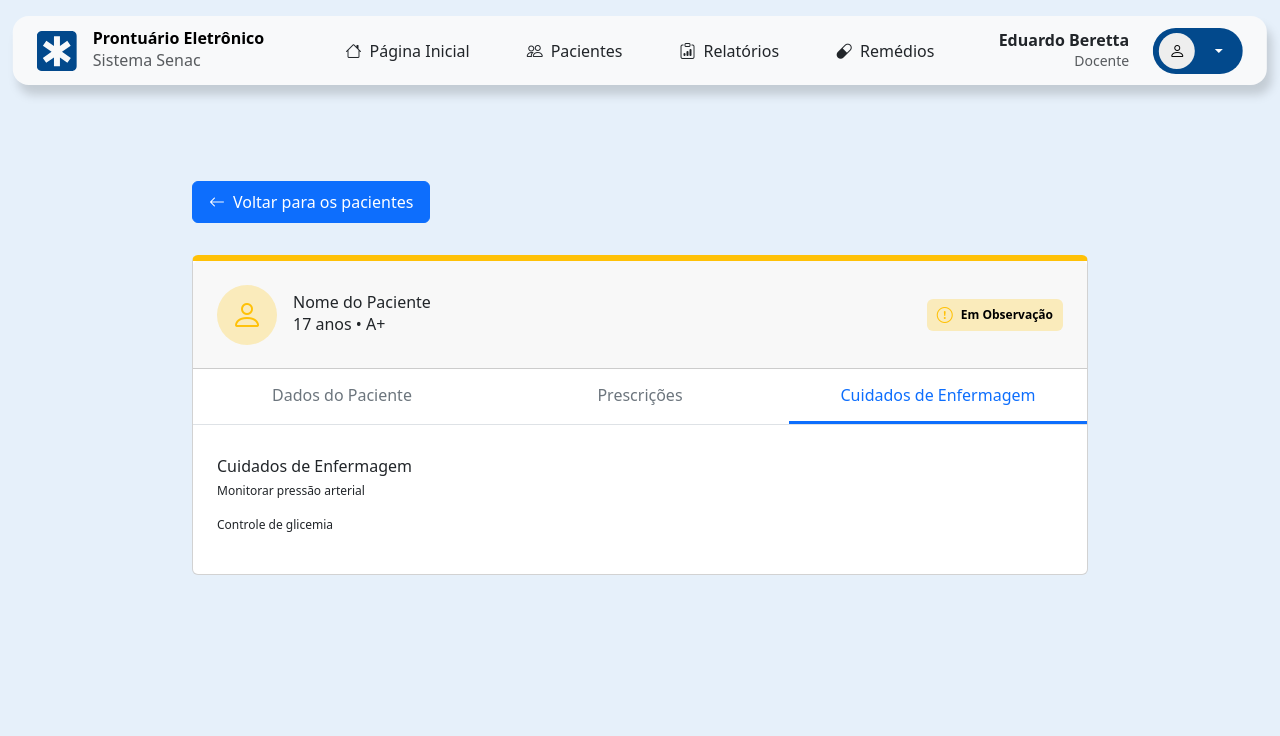
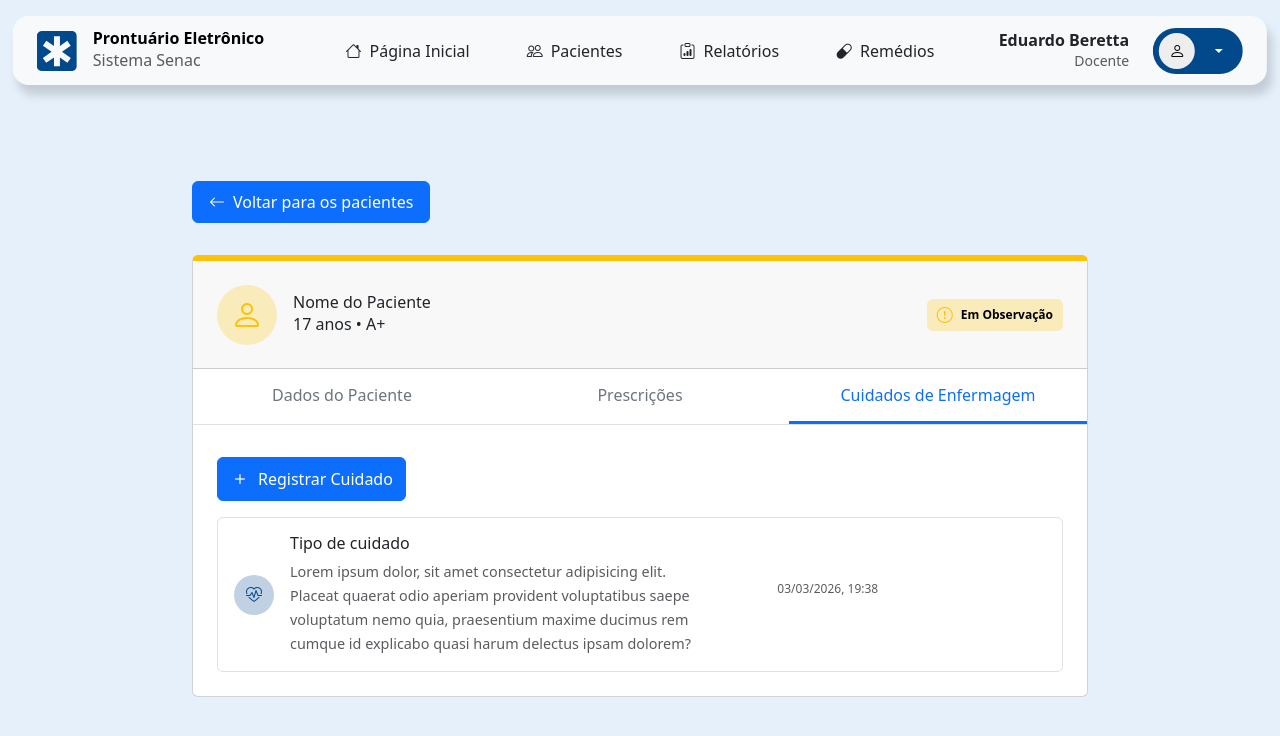
Before and after one commit to eduardoberettarod/PI-prontuario-eletronico, a React (Vite) app: page /prontuario in a window 1280 px wide. Both pictures are taken after a click on the button "Cuidados de Enfermagem". Shown: the top 736 px of the page. Built offline with nearby package versions, Linux system fonts and the light colour scheme.

Commit message:
Prontuario
dando continuidade na pagina de prontuario.

```diff
--- a/src/pages/Pacientes/Pacientes.jsx
+++ b/src/pages/Pacientes/Pacientes.jsx
@@ -387,7 +387,7 @@ VALIDAÇÃO PARA O FORM CRIAR PACIENTE
                     <div className="collapse" id="FormularioFiltro" ref={collapseRef}>
                         <form className="row g-3 form-control d-flex mt-3 m-0" ref={formFiltro}>
 
-                            <div className="col-md-4">
+                            <div className="col-md-6">
                                 <label className="form-label">Status do Paciente</label>
                                 <select className="form-select">
                                     <option value="">Todos os status</option>
@@ -397,17 +397,8 @@ VALIDAÇÃO PARA O FORM CRIAR PACIENTE
                                 </select>
                             </div>
 
-                            <div className="col-md-4">
-                                <label className="form-label">Equipe</label>
-                                <select className="form-select">
-                                    <option value="">Todas as Equipes</option>
-                                    <option value="ClinicaMedica">Equipe Azul - Clínica Médica</option>
-                                    <option value="Cardologia">Equipe Verde - Cardologia</option>
-                                    <option value="UTI">Equipe Vermelha - UTI</option>
-                                </select>
-                            </div>
 
-                            <div className="col-md-4">
+                            <div className="col-md-6">
                                 <label className="form-label">Convênio</label>
                                 <select className="form-select">
                                     <option value="">Todos os convênios</option>
--- a/src/pages/Prontuarios/Prontuario.css
+++ b/src/pages/Prontuarios/Prontuario.css
@@ -28,17 +28,36 @@
     border-radius: 50%;
 }
 
+.icone-prontuario i {
+    font-size: 2rem;
+    color: var(--warning);
+}
+
+.icone-cuidados-registrados {
+    background-color: var(--bg-cor-primaria);
+    display: flex;
+    justify-content: center;
+    align-items: center;
+    width: 40px;
+    height: 40px;
+    border-radius: 50%;
+}
+
+.icone-cuidados-registrados i {
+    font-size: 1rem;
+    color: var(--cor-primaria);
+}
+
+#descricao-cuidado {
+    font-size: 0.9rem;
+}
+
 #voltarPaciente {
     width: max-content;
 }
 
 .prontuario-content {
     margin-top: 2rem;
-}
-
-.icone-prontuario i {
-    font-size: 2rem;
-    color: var(--warning);
 }
 
 .tabs-container {
@@ -85,8 +104,15 @@
 }
 
 @keyframes fadeIn {
-  from { opacity: 0; transform: translateY(5px); }
-  to { opacity: 1; transform: translateY(0); }
+    from {
+        opacity: 0;
+        transform: translateY(5px);
+    }
+
+    to {
+        opacity: 1;
+        transform: translateY(0);
+    }
 }
 
 @media (max-width:1200px) {
@@ -110,7 +136,7 @@
         margin-top: 2rem;
     }
 
-    #prontuario-page-section{
+    #prontuario-page-section {
         margin-top: 5rem;
         padding-bottom: 5vh;
     }
--- a/src/pages/Prontuarios/Prontuario.jsx
+++ b/src/pages/Prontuarios/Prontuario.jsx
@@ -1,8 +1,11 @@
 import { useState } from 'react'
+import { NavLink } from 'react-router-dom'
+
+import * as bootstrap from 'bootstrap';
+
 import Navbar from '../../components/Navbar/Navbar'
 import TagStatus from '../../components/Tag/TagStatus'
 import './Prontuario.css'
-import { NavLink } from 'react-router-dom'
 
 const Prontuario = () => {
 
@@ -196,9 +199,54 @@ const Prontuario = () => {
 
                                     {activeTab === "cuidados" && (
                                         <div>
-                                            <h6>Cuidados de Enfermagem</h6>
-                                            <p>Monitorar pressão arterial</p>
-                                            <p>Controle de glicemia</p>
+                                            <div>
+                                                <button className='btn btn-primary d-flex align-items-center gap-2'>
+                                                    <i className='bi bi-plus fs-5'></i>
+                                                    Registrar Cuidado
+                                                </button>
+                                            </div>
+
+
+                                            {/* Usar essa div para caso nao tenha nenhum cuidado registrado */}
+
+                                            {/* <div className='mt-3 p-2 pb-3 text-muted'>
+
+                                                <span className='d-flex align-items-center gap-2 justify-content-center'>
+                                                    Nenhum cuidado registrado
+                                                    <i className="bi bi-heart-pulse"></i>
+                                                </span>
+
+                                            </div> */}
+
+                                            <div className='mt-3'>
+                                                <div className='border rounded-2 p-3'>
+
+                                                    <div className='d-flex justify-content-between align-items-center'>
+
+                                                        <div className='d-flex align-items-center gap-3'>
+                                                            <div>
+                                                                <span className='icone-cuidados-registrados'>
+                                                                    <i className="bi bi-heart-pulse"></i>
+                                                                </span>
+                                                            </div>
+
+                                                            <div className='w-75'>
+                                                                <h6>Tipo de cuidado</h6>
+                                                                <span id='descricao-cuidado' className='text-muted'>Lorem ipsum dolor, sit amet consectetur adipisicing elit. Placeat quaerat odio aperiam provident voluptatibus saepe voluptatum nemo quia, praesentium maxime ducimus rem cumque id explicabo quasi harum delectus ipsam dolorem?</span>
+                                                            </div>
+
+                                                        </div>
+
+
+                                                        <div className='w-100'>
+                                                            <p className='text-muted'>03/03/2026, 19:38</p>
+                                                        </div>
+
+                                                    </div>
+
+                                                </div>
+                                            </div>
+
                                         </div>
                                     )}
 
--- a/src/style/global.css
+++ b/src/style/global.css
@@ -2,6 +2,7 @@
     --bg-body: #e6f0fa;
     --cor-primaria: #02498C;
     --cor-primaria-hover: rgba(2, 73, 140, 0.65);
+    --bg-cor-primaria: rgba(2, 73, 140, 0.25);
     --cor-segundaria: #F79736;
     --cor-segundaria-hover: rgba(247, 151, 54, 0.25);
     --cor-terciaria: #FDBA7C;
```
Also changed, not shown: 1 other file (tests, documents, lock files or other folders). Lines whose indentation alone changed are shown as unchanged.
